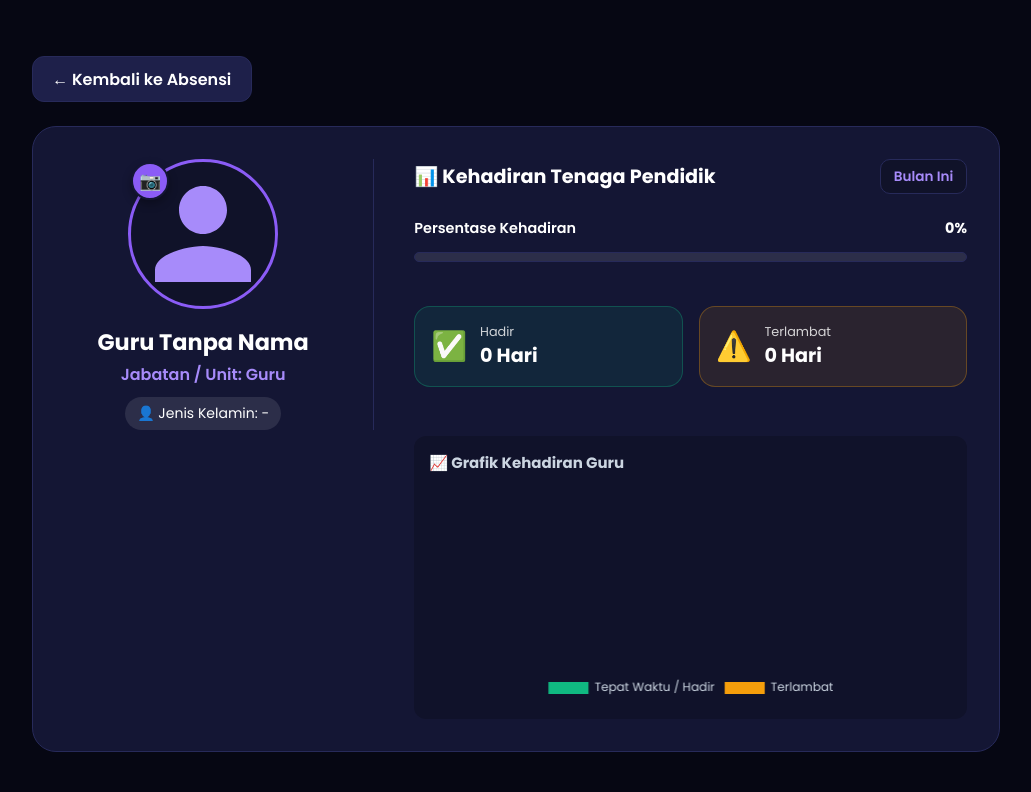
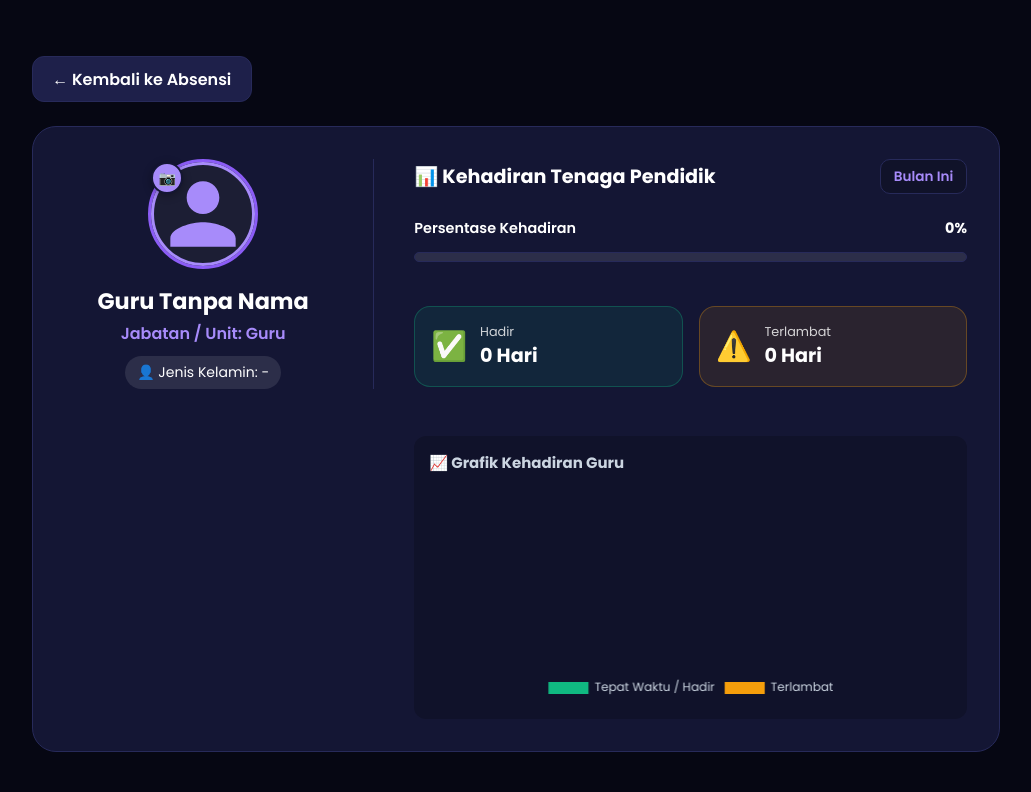
Before and after one commit to keola241-cmd/web-absen-demo-final, a Flask app: page /detail_guru in a window 1280 px wide. Shown: the top 792 px of the page, without its empty margins (124-1155 px from the left). Run offline with Flask 3, Linux system fonts and the light colour scheme.

Commit message:
Update detail_guru.css

```diff
--- a/static/css/detail_guru.css
+++ b/static/css/detail_guru.css
@@ -9,3 +9,48 @@
     background: rgba(245, 158, 11, 0.1);
     border: 1px solid rgba(245, 158, 11, 0.3);
 }
+
+.avatar-wrapper {
+    position: relative;
+    width: 110px;
+    height: 110px;
+    margin: 0 auto 15px;
+}
+
+.avatar-wrapper img {
+    width: 100%;
+    height: 100%;
+    border-radius: 50%;
+    object-fit: cover;
+    border: 3px solid #a78bfa;
+    background-color: rgba(255, 255, 255, 0.05);
+}
+
+/* Sembunyikan input file asli */
+.avatar-wrapper input[type="file"] {
+    display: none !important;
+}
+
+/* Tombol Emoji Kamera */
+.btn-add-photo {
+    position: absolute;
+    top: 0;
+    right: 0;
+    background: #a78bfa;
+    color: white;
+    width: 32px;
+    height: 32px;
+    border-radius: 50%;
+    display: flex;
+    align-items: center;
+    justify-content: center;
+    cursor: pointer;
+    font-size: 14px;
+    box-shadow: 0 2px 8px rgba(0, 0, 0, 0.3);
+    z-index: 2;
+    transition: transform 0.2s ease;
+}
+
+.btn-add-photo:hover {
+    transform: scale(1.1);
+}
```
